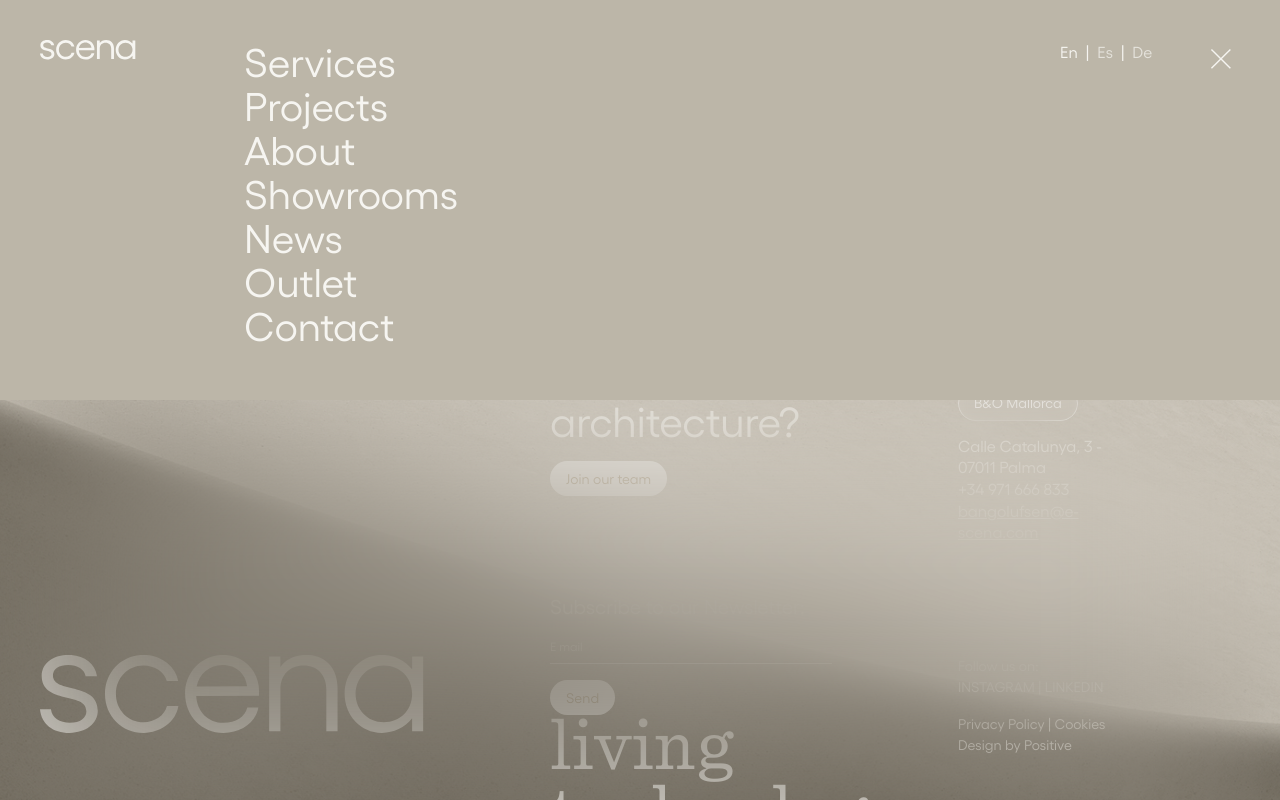
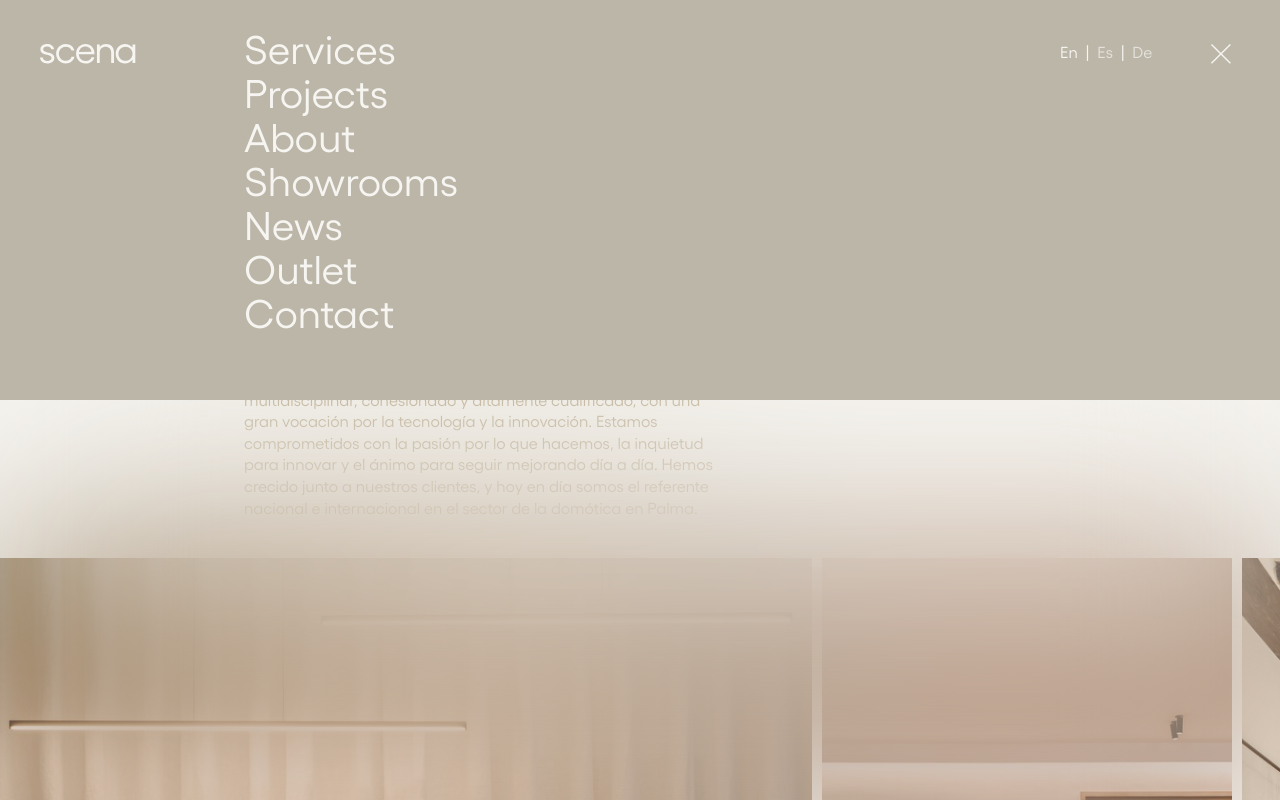
Before and after one commit to LTPx/scena, a Next.js app: page /en/about-us in a window 1280 px wide. Both pictures are taken after a click on the button "Abrir menu". Shown: the top 800 px of the page. Built offline with nearby package versions, Linux system fonts and the light colour scheme.

Commit message:
add improvements

```diff
--- a/src/app/[locale]/app.tsx
+++ b/src/app/[locale]/app.tsx
@@ -23,9 +23,7 @@ function App({ children }: Props) {
 
   return (
     <div className="relative">
-      {/* <div className="fixed inset-0 z-0 h-screen">
-       */}
-       <div>
+      <div className="fixed inset-0 z-0 h-screen">
         {!hideFooter && <Footer />}
       </div>
 
--- a/src/app/components/About-Page.tsx
+++ b/src/app/components/About-Page.tsx
@@ -130,7 +130,7 @@ export default function AboutPage({ data }: Props) {
         transitionDuration: `${FADE_DURATION_MS}ms`,
       }}
     >
-      <Grid as="section" className="py-[40px]">
+      <Grid as="section" className="pt-[27px] pb-[40px]">
         <h1
           className={`${COLS.aboutTitle} whitespace-pre-line font-[Gellix] text-[40px] font-normal not-italic leading-[100%] tracking-[0%] text-[#A89572]`}
         >
@@ -148,19 +148,10 @@ export default function AboutPage({ data }: Props) {
       <Grid as="section" ref={teamRef} data-section="team" className="py-24">
         {sectionNav}
 
-        <div className={`${COLS.content} relative h-full`}>
+        <div className={COLS.content}>
           <p className="whitespace-pre-line font-[Gellix] text-[40px] font-normal not-italic leading-[100%] tracking-[0%] text-[#A89572]">
             {data.team.description}
           </p>
-
-          <div className="absolute bottom-0 left-0 w-full">
-            <p className="mb-4 font-[Gellix] text-[42px] font-normal not-italic leading-[100%] tracking-[0%] text-[#A89572]">
-              {data.team.cta_title}
-            </p>
-            <button type="button" className="btn-gellix">
-              {data.team.cta_label}
-            </button>
-          </div>
         </div>
 
         <ul className={`${COLS.teamList} flex flex-col gap-2`}>
@@ -173,11 +164,24 @@ export default function AboutPage({ data }: Props) {
             </li>
           ))}
         </ul>
+
+        <div className={`${COLS.teamList} row-start-2 mt-[100px]`}>
+          <p className="mb-4 font-[Gellix] text-[42px] font-normal not-italic leading-[100%] tracking-[0%] text-[#A89572]">
+            {data.team.cta_title}
+          </p>
+          <button type="button" className="btn-gellix">
+            {data.team.cta_label}
+          </button>
+        </div>
       </Grid>
 
       <Gallery gallery={data.team_gallery} />
 
-      <div ref={differentiatorsRef} data-section="differentiators">
+      <div
+        className="pt-[100px]"
+        ref={differentiatorsRef}
+        data-section="differentiators"
+      >
         <AboutDifferentiatorsTrack
           data={data.differentiators}
           nav={sectionNav}
@@ -188,7 +192,7 @@ export default function AboutPage({ data }: Props) {
         as="section"
         ref={partnersRef}
         data-section="partners"
-        className="py-24"
+        className="pt-[40px] pb-[135px]"
       >
         {sectionNav}
         <p
--- a/src/app/components/AboutDifferentiatorsTrack.tsx
+++ b/src/app/components/AboutDifferentiatorsTrack.tsx
@@ -1,7 +1,13 @@
 "use client";
 
 import { useEffect, useRef, useState, ReactNode } from "react";
-import { motion, useScroll, useTransform, useSpring } from "framer-motion";
+import {
+  motion,
+  useScroll,
+  useTransform,
+  useSpring,
+  useInView,
+} from "framer-motion";
 
 import { AboutPageWp } from "../_interfaces/wordpress-components";
 import Grid, {
@@ -22,11 +28,17 @@ const TRACK_OFFSET = offsetForColumn(3);
 const END_SPACER_WIDTH = Math.max(GRID_MARGIN_PX - CARD_GAP_PX, 0);
 const VH_PER_100VW_TRAVEL = 100;
 
+const TITLE_TOP_PX = 27;
+const TITLE_CARDS_GAP_PX = 50;
+
 export default function AboutDifferentiatorsTrack({ data, nav }: Props) {
   const wrapperRef = useRef<HTMLDivElement>(null);
   const trackRef = useRef<HTMLDivElement>(null);
+  const titleRef = useRef<HTMLDivElement>(null);
+  const isInView = useInView(titleRef, { once: true, amount: 0.9 });
   const [travelDistance, setTravelDistance] = useState(0);
   const [wrapperHeight, setWrapperHeight] = useState(0);
+  const [tracksTop, setTracksTop] = useState(TITLE_TOP_PX + TITLE_CARDS_GAP_PX);
 
   useEffect(() => {
     const measure = () => {
@@ -43,6 +55,11 @@ export default function AboutDifferentiatorsTrack({ data, nav }: Props) {
         (distance / viewportWidth) * (VH_PER_100VW_TRAVEL / 100) * vh;
 
       setWrapperHeight(vh + extraScroll);
+
+      if (titleRef.current) {
+        const titleHeight = titleRef.current.offsetHeight;
+        setTracksTop(TITLE_TOP_PX + titleHeight + TITLE_CARDS_GAP_PX);
+      }
     };
 
     measure();
@@ -50,7 +67,7 @@ export default function AboutDifferentiatorsTrack({ data, nav }: Props) {
     window.addEventListener("resize", measure);
 
     return () => window.removeEventListener("resize", measure);
-  }, [data.cards.length]);
+  }, [data.cards.length, data.title]);
 
   const { scrollYProgress } = useScroll({
     target: wrapperRef,
@@ -73,8 +90,13 @@ export default function AboutDifferentiatorsTrack({ data, nav }: Props) {
       }}
       className="relative"
     >
-      <div className="sticky top-0 flex h-screen flex-col justify-center overflow-hidden">
-        <Grid className="mb-12">
+      <div className="sticky top-0 h-screen overflow-hidden">
+        <div
+          ref={titleRef}
+          className="absolute left-0 right-0"
+          style={{ top: `${TITLE_TOP_PX}px` }}
+        >
+          <Grid>
             {nav}
 
             <h2
@@ -83,15 +105,17 @@ export default function AboutDifferentiatorsTrack({ data, nav }: Props) {
               {data.title}
             </h2>
           </Grid>
+        </div>
 
         <motion.div
           ref={trackRef}
           style={{
             x: trackX,
+            top: `${tracksTop}px`,
             paddingLeft: TRACK_OFFSET,
             gap: `${CARD_GAP_PX}px`,
           }}
-          className="flex"
+          className="absolute left-0 flex"
         >
           {data.cards.map((card, i) => (
             <div
--- a/src/app/components/FeaturedProjects.tsx
+++ b/src/app/components/FeaturedProjects.tsx
@@ -101,7 +101,7 @@ export default function FeaturedProjects({
     >
       <div
         ref={stickyRef}
-        className="sticky top-0 flex h-screen flex-col overflow-hidden pt-[40px]"
+        className="sticky top-0 flex h-screen flex-col overflow-hidden pt-[27px]"
       >
         {showTopBorder && (
           <motion.div
--- a/src/app/components/Header.tsx
+++ b/src/app/components/Header.tsx
@@ -204,7 +204,7 @@ export default function Header() {
         animate={{ y: introPlaying ? "-100%" : "0%" }}
         transition={introPlaying ? { duration: 0 } : INTRO_REVEAL_TRANSITION}
       >
-        <Grid as="div" className="items-center py-10">
+        <Grid as="div" className="items-center py-[44px]">
           <Link
             ref={logoRef}
             href="/"
@@ -213,7 +213,7 @@ export default function Header() {
             <img
               src={`/logos/logo-header-${logoVariant}.svg`}
               alt="scena"
-              className="h-[20px] w-auto"
+              className="h-[20.5px] w-auto"
             />
           </Link>
 
@@ -244,8 +244,11 @@ export default function Header() {
           className="relative h-[400px] w-full bg-[#BCB6A8] transition-opacity duration-300 ease-out"
           style={{ opacity: animate ? 1 : 0 }}
         >
-          <Grid className="items-start py-10">
-            <Link href="/" className={`${COLS.logo} flex items-center`}>
+          <Grid className="items-start">
+            <Link
+              href="/"
+              className={`${COLS.logo} mt-[44px] flex items-center`}
+            >
               <img
                 src="/logos/logo-header-white.svg"
                 alt="scena"
@@ -254,7 +257,7 @@ export default function Header() {
             </Link>
 
             <nav
-              className={`${COLS.navMain} flex flex-col gap-1`}
+              className={`${COLS.navMain} mt-[27px] flex flex-col gap-1`}
               onMouseLeave={scheduleSubmenuClose}
             >
               {NAV_ITEMS.map((item) => {
@@ -297,7 +300,7 @@ export default function Header() {
             </nav>
 
             <nav
-              className={`${COLS.navSub} flex flex-col gap-1 pt-2 transition-opacity duration-200 ${
+              className={`${COLS.navSub} mt-[27px] flex flex-col gap-1 pt-2 transition-opacity duration-200 ${
                 activeItem ? "opacity-100" : "pointer-events-none opacity-0"
               }`}
               onMouseEnter={cancelSubmenuClose}
@@ -316,7 +319,7 @@ export default function Header() {
             </nav>
 
             <nav
-              className={`${COLS.locale} flex items-center gap-2 text-[16px] text-neutral-800`}
+              className={`${COLS.locale} mt-[40px] flex items-center gap-2 text-[16px] text-neutral-800`}
             >
               {LOCALES.map((l, i) => (
                 <span key={l.code} className="flex items-center gap-2">
@@ -341,7 +344,7 @@ export default function Header() {
               type="button"
               onClick={closeMenu}
               aria-label="Cerrar menu"
-              className={`${COLS.close} flex items-center justify-end`}
+              className={`${COLS.close} mt-[35px] flex items-center justify-end`}
             >
               <img
                 src="/logos/close-menu.svg"
--- a/src/app/components/Hero.tsx
+++ b/src/app/components/Hero.tsx
@@ -88,7 +88,7 @@ export default function Hero({ heroPage }: HeroProps) {
         <div className="relative h-full w-full overflow-hidden">
           {/* Título ahora vive DENTRO del contenedor sticky,
               así queda fijo el mismo tiempo que el carrusel */}
-          <Grid className="pointer-events-none absolute inset-x-0 top-0 z-10 pt-[40px]">
+          <Grid className="pointer-events-none absolute inset-x-0 top-0 z-10 pt-[37px]">
             <motion.div
               initial={false}
               animate={{
--- a/src/app/components/OurServices.tsx
+++ b/src/app/components/OurServices.tsx
@@ -95,7 +95,7 @@ export default function OurServices({ services }: OurServicesProps) {
         ref={sectionRef}
         fullHeight
         data-header-theme="light"
-        className="sticky top-0 grid-rows-[auto_1fr_auto] py-[40px] overflow-hidden"
+        className="sticky top-0 grid-rows-[auto_1fr_auto] pt-[27px] pb-[40px] overflow-hidden"
       >
         {/* Header: "Nuestros servicios" <-> "Servicios" */}
         <div className={`${COLS.content} row-start-1 overflow-hidden`}>
--- a/src/app/components/Projects-Page.tsx
+++ b/src/app/components/Projects-Page.tsx
@@ -64,10 +64,10 @@ export default function ProjectsPage({ data }: Props) {
         ref={stickyRef}
         className="sticky top-0 z-100 bg-[linear-gradient(0deg,rgba(246,245,241,0)_0%,#F6F5F1_49.65%)] pb-10"
       >
-        <Grid className="items-center pt-10">
+        <Grid className="items-start">
           <div className={COLS.projectsTitle}>
             <h1
-              className="font-[Gellix] text-[40px] font-normal not-italic text-[#A89572]"
+              className="mt-[27px] font-[Gellix] text-[40px] font-normal not-italic text-[#A89572]"
               style={{ lineHeight: "100%", letterSpacing: "0%" }}
             >
               {data.title}
@@ -75,7 +75,7 @@ export default function ProjectsPage({ data }: Props) {
           </div>
 
           <div
-            className={`${COLS.projectFilters} flex flex-wrap items-center gap-2`}
+            className={`${COLS.projectFilters} mt-[37px] flex flex-wrap items-center gap-2`}
           >
             {data.filters.map((filter) => {
               const isActive = activeFilter === filter.slug;
--- a/src/app/components/SectionTitle.tsx
+++ b/src/app/components/SectionTitle.tsx
@@ -20,7 +20,7 @@ export default function SectionTitle({
   colorClassName = "text-[#F6F5F1]",
 }: SectionTitleProps) {
   return (
-    <Grid className="pointer-events-none absolute inset-x-0 top-0 z-10 pt-[40px]">
+    <Grid className="pointer-events-none absolute inset-x-0 top-0 z-10 pt-[27px]">
       <h2
         className={`${colsClassName} ${colorClassName} font-[Gellix] text-[40px] font-normal not-italic leading-[100%] tracking-[0%]`}
       >
--- a/src/app/components/WhereWeMakeDifference.tsx
+++ b/src/app/components/WhereWeMakeDifference.tsx
@@ -29,7 +29,7 @@ const TRACK_OFFSET = offsetForColumn(3);
 const END_SPACER_WIDTH = Math.max(GRID_MARGIN_PX - CARD_GAP_PX, 0);
 const VH_PER_100VW_TRAVEL = 100;
 
-const TITLE_TOP_PX = 40;
+const TITLE_TOP_PX = 27;
 const TITLE_CARDS_GAP_PX = 50;
 
 export default function WhereWeMakeDifference({ data }: Props) {
```
Lines whose indentation alone changed are shown as unchanged.
